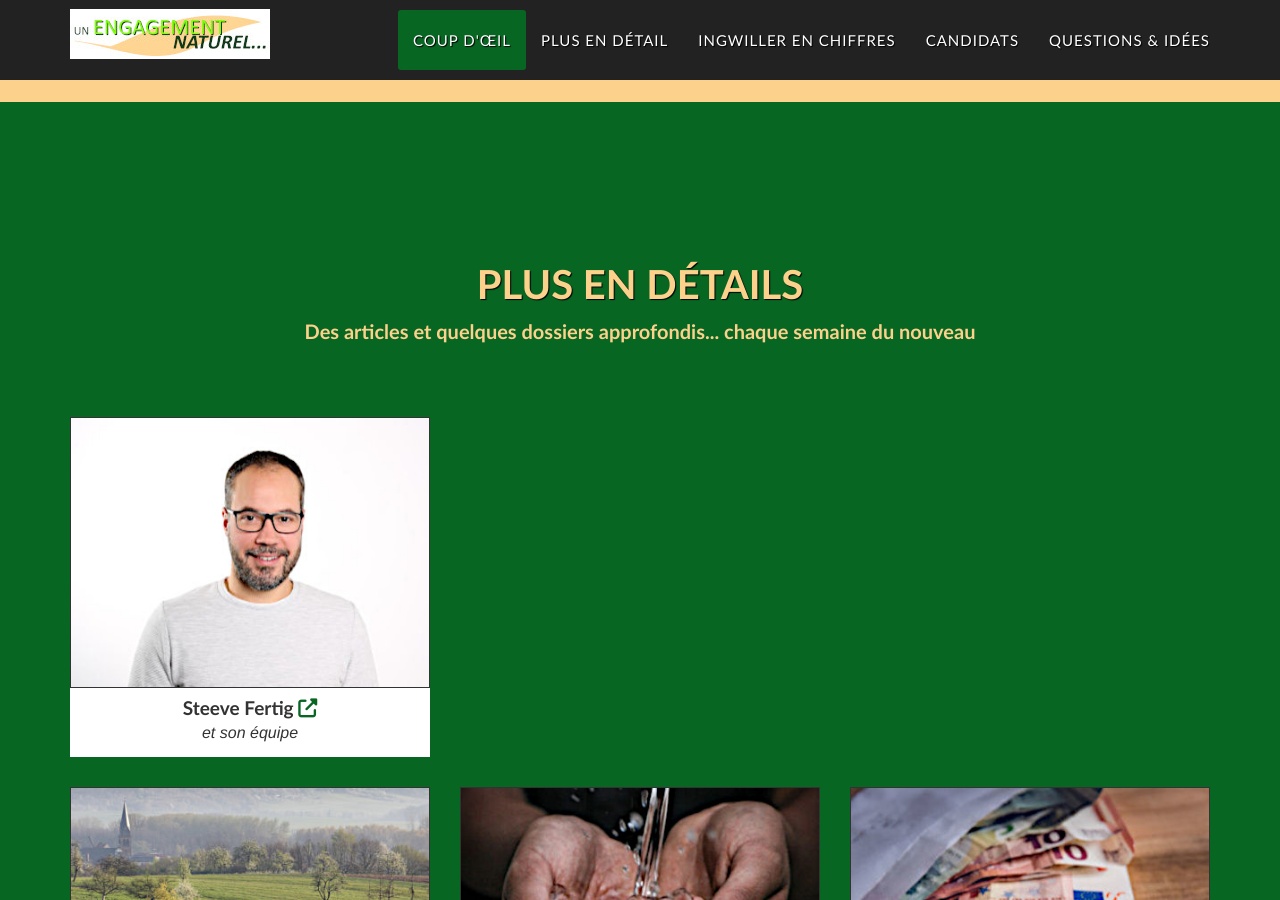
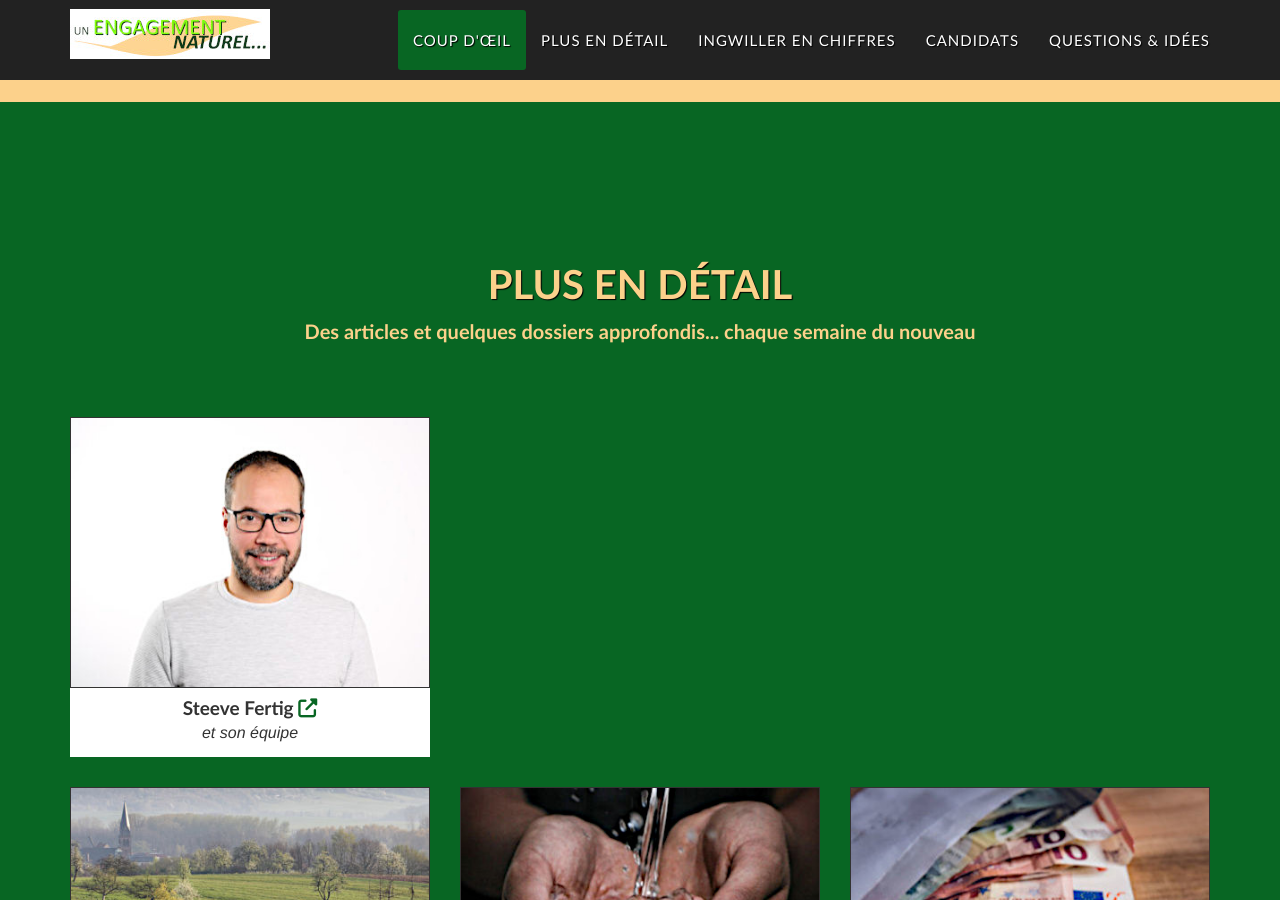
Before and after one commit to campagne-municipale/betonniere, a Jekyll site: the page built from index.html, in a window 1280 px wide and 900 px high, scrolled down 2023 px. Built offline with Jekyll 4.4.1, drawn with Linux system fonts in a browser that asks for light colours; nearby versions of some CDN libraries; some web fonts are replaced.

```diff
--- a/_includes/dossiers.html
+++ b/_includes/dossiers.html
@@ -3,7 +3,7 @@
     <div class="container">
         <div class="row">
             <div class="col-lg-12 text-center">
-                <h2 class="section-heading text-secondary">Plus en détails</h2>
+                <h2 class="section-heading text-secondary">Plus en détail</h2>
                 <h3 class="section-subheading text-secondary">Des articles et quelques dossiers approfondis... chaque semaine du nouveau</h3>
             </div>
         </div>
```
